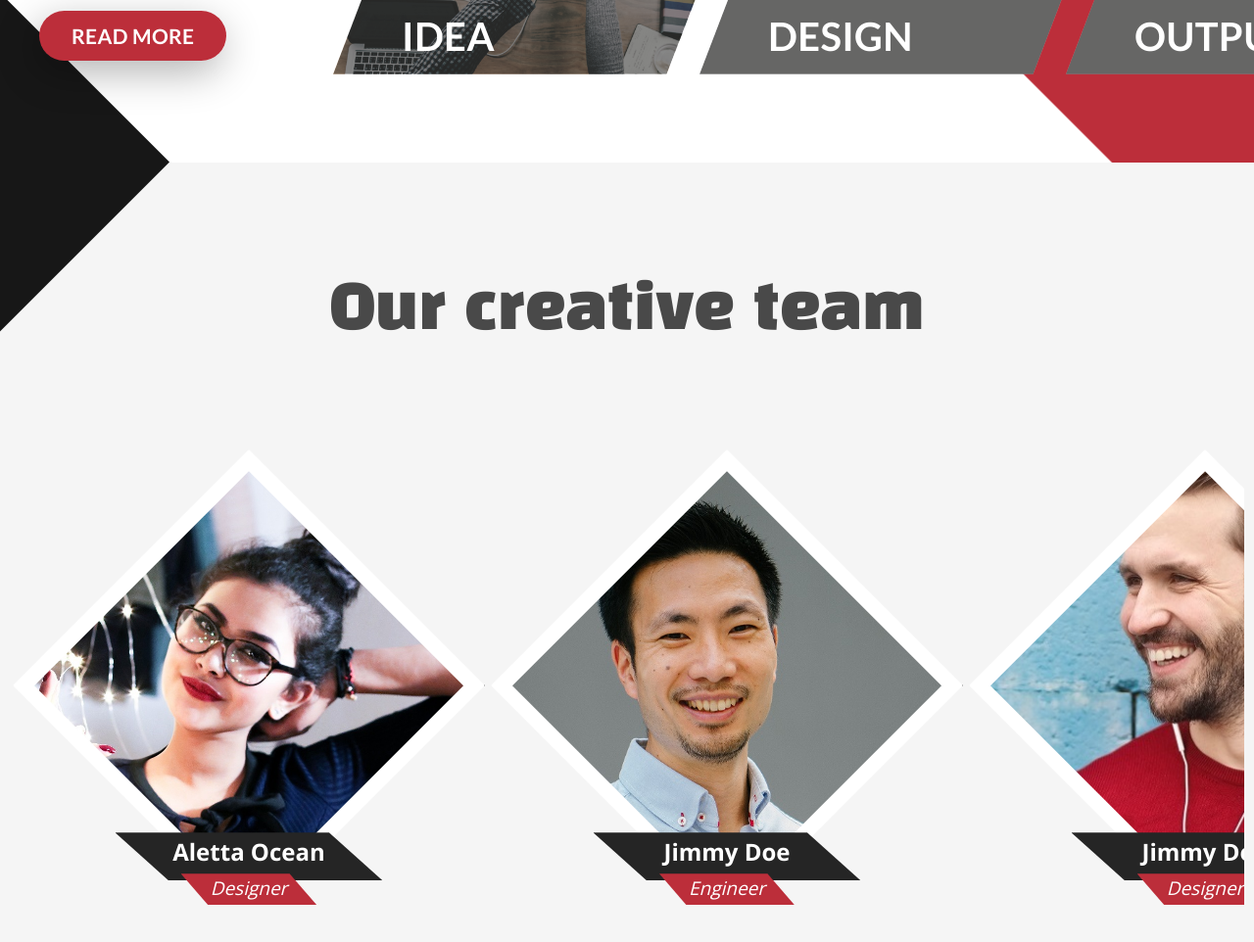
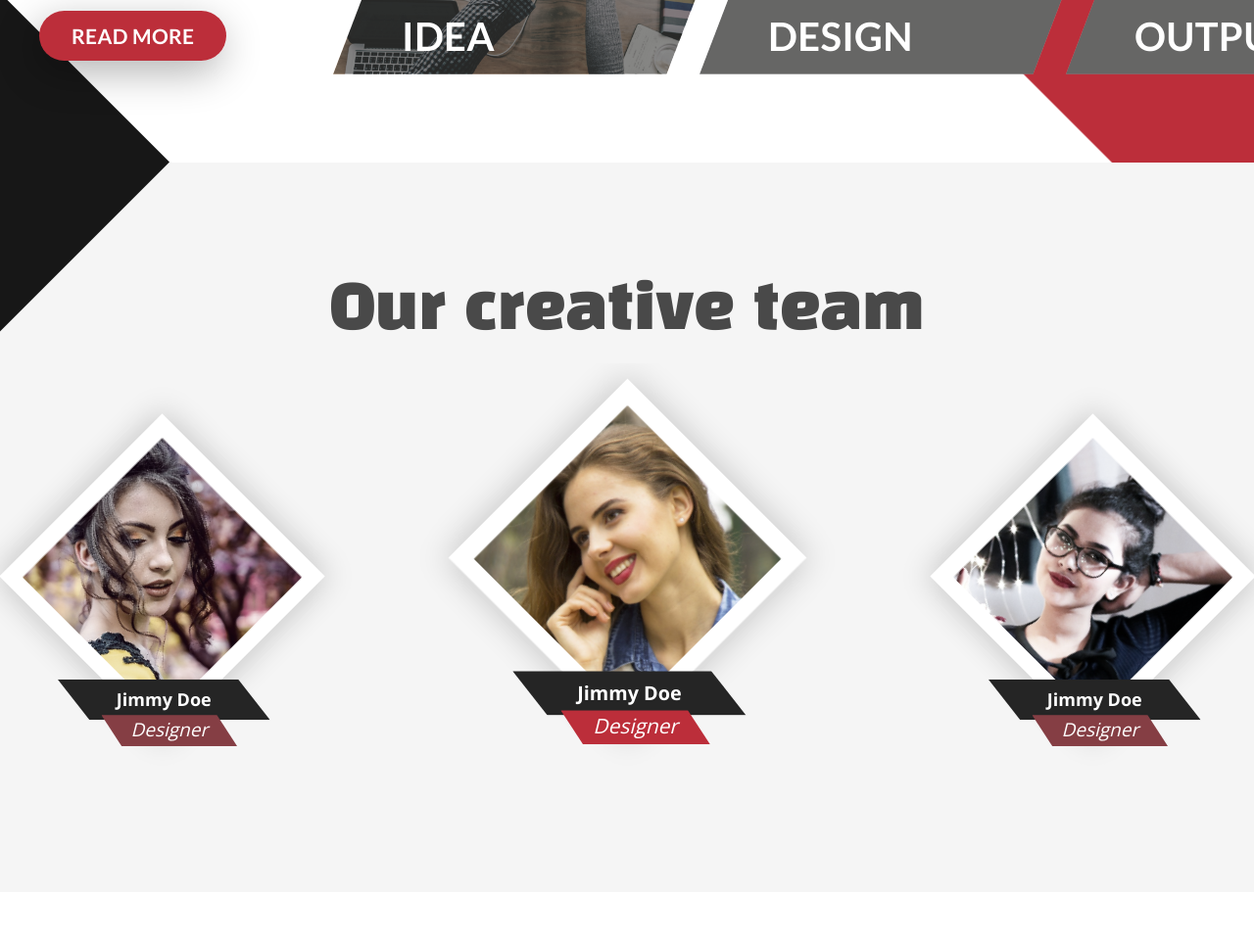
Before and after one commit to silvervian/Creative-Agency, a website built with webpack: page src/index.html in a window 1280 px wide. Shown: the part 2511-3473 px from the top of the page at 98% size. After the commit the page ends 3422 px from the top, so only its background shows below. Built offline with nearby package versions, Linux system fonts and the light colour scheme; grey boxes are pictures that could not be loaded; files whose address does not match are found by name.

Commit message:
Done slick-slider

```diff
--- a/src/index.html
+++ b/src/index.html
@@ -213,33 +213,41 @@
   <section class="team">
     <h2 class="secondary secondary--center">Our creative team</h2>
 
-    <div class="slider-wrapper">
-      <div class="slick-slider">
+    <div class="slick-slider">
+      <div class="member-wrapper">
         <div class="team__member">
-          <img src="img/member1.jpg" class="team__img">
-          <div class="team__name">Jessi Rogers</div>
-          <div class="team__rank">Developer</div>
+          <img class="team__img" src="img/member1.jpg" alt="">
         </div>
+        <div class="team__name">Jimmy Doe</div>
+        <div class="team__rank">Designer</div>
+      </div>
+      <div class="member-wrapper">
         <div class="team__member">
-          <img src="img/member2.jpg" class="team__img">
-          <div class="team__name">Aletta Ocean</div>
-          <div class="team__rank">Designer</div>
+          <img class="team__img" src="img/member2.jpg" alt="">
         </div>
+        <div class="team__name">Jimmy Doe</div>
+        <div class="team__rank">Designer</div>
+      </div>
+      <div class="member-wrapper">
         <div class="team__member">
-          <img src="img/member3.jpg" class="team__img">
-          <div class="team__name">Jimmy Doe</div>
-          <div class="team__rank">Engineer</div>
+          <img class="team__img" src="img/member3.jpg" alt="">
         </div>
+        <div class="team__name">Jimmy Doe</div>
+        <div class="team__rank">Designer</div>
+      </div>
+      <div class="member-wrapper">
         <div class="team__member">
-          <img src="img/member4.jpg" class="team__img">
-          <div class="team__name">Jimmy Doe</div>
-          <div class="team__rank">Designer</div>
+          <img class="team__img" src="img/member4.jpg" alt="">
         </div>
+        <div class="team__name">Jimmy Doe</div>
+        <div class="team__rank">Designer</div>
+      </div>
+      <div class="member-wrapper">
         <div class="team__member">
-          <img src="img/member5.jpg" class="team__img">
-          <div class="team__name">Audrey Bitoni</div>
-          <div class="team__rank">Designer</div>
+          <img class="team__img" src="img/member5.jpg" alt="">
         </div>
+        <div class="team__name">Jimmy Doe</div>
+        <div class="team__rank">Designer</div>
       </div>
     </div>
 
--- a/src/js/app.js
+++ b/src/js/app.js
@@ -8,9 +8,17 @@ smoothScroll();
 
 $(document).ready(() => {
   $('.slick-slider').slick({
+    centerMode: true,
     arrows: false,
-    autoplay: true,
-    slidesToShow: 1,
+    // autoplay: true,
+    // centerPadding: '60px',
+    slidesToShow: 3,
     variableWidth: true
+    // responsive: [
+    //   {
+    //     breakpoint: 600,
+    //     settings: unslick
+    //   }
+    // ]
   });
 });
--- a/src/sass/components/_slickslider.scss
+++ b/src/sass/components/_slickslider.scss
@@ -1,9 +1,19 @@
-.slider-wrapper {
+.slick-slider {
   width: 100%;
 }
 
 .slick-slider {
-  position: relative;
-  margin: 0 auto;
-  overflow: hidden;
+  // position: relative;
+  // margin: 0 auto;
+  // overflow-y: hidden;
 }
+
+.slick-current {
+  transform: scale(1.1) translateY(-17px);
+  // z-index: 11;
+  transition: .2s;
+
+  & * {
+    filter: grayscale(0) blur(0);
+  }
+}
--- a/src/sass/components/_team.scss
+++ b/src/sass/components/_team.scss
@@ -1,10 +1,9 @@
 .team {
   position: relative;
-  padding: 10rem 1rem;
+  padding: 10rem 0rem;
   background: #f5f5f5;
   display: flex;
   flex-direction: column;
-  align-items: center;
 
   &::before {
     content: '';
@@ -21,71 +20,63 @@
   }
 
   &__member {
-    display: flex;
+    // margin: 8rem 0;
     position: relative;
-    margin: 11rem 2.5rem 0;
-    max-width: 438px;
-    height: 438px;
-    transform: translate(50% 50%);
-    z-index: 3;
-
-    @include media(small) {
-      margin-left: -5rem;
-    }
-
-    &::before {
-      position: absolute;
-      content: '';
-      background: #ffff;
-      top: 0; left: 0;
-      width: 438px;
-      height: 438px;
-      transform: scale(1.1);
-      clip-path: polygon(50% 0%, 100% 50%, 50% 100%, 0% 50%);
-      z-index: 2;
-      box-shadow: 10px 10px 10px rgba(0,0,0,.9);
-    }
+    width: 235px;
+    height: 235px;
+    background: #fff;
+    transform: rotate(45deg);
+    // clip-path: polygon(50% 0%, 100% 50%, 50% 100%, 0% 50%);
+    box-shadow: 0 0 30px 2px rgba(0,0,0,.2);
+    filter: grayscale(50%) blur(.5px);
   }
 
   &__img {
-    position: relative;
-    width: 438px;
-    height: 438px;
+    position: absolute;
+    top: 0;
+    left: 0;
+    width: 285px;
+    height: 285px;
     object-fit: cover;
-    box-shadow: 1px 1px 30px rgba(0,0,0,.9);
+    transform: rotate(-45deg) translate(0%, -12%);
     clip-path: polygon(50% 0%, 100% 50%, 50% 100%, 0% 50%);
-    z-index: 3;
+
   }
 
   &__name {
+    position: absolute;
     text-align: center;
     color: #ffffff;
     font-family: $sans;
-    font-size: 2.4rem;
+    font-size: 1.8rem;
     font-weight: 700;
     line-height: 39.43px;
-    position: absolute;
-    bottom: 2rem; left: 50%;
-    width: 273px;
-    height: 49px;
+    padding: .1rem 6rem;
     background: #252525;
-    transform: translate(-50%, 0%);
-    clip-path: polygon(0 0, 80% 0, 100% 100%, 20% 100%);
-    z-index: 3;
+    transform: translate(5%, -30%);
+    clip-path: polygon(0 0, 85% 0, 100% 100%, 15% 100%);
+    filter: grayscale(50%) blur(.5px);
+    // z-index: 3;
   }
 
   &__rank {
+    position: absolute;
     padding: 0 3rem;
-    position: absolute;
-    bottom: -.5rem; left: 50%;
+    // bottom: -.5rem;
     background-color: #bc2e3a;
     color: #ffffff;
     font-family: $sans;
     font-size: 1.9rem;
     font-style: italic;
     line-height: 31.97px;
-    transform: translate(-50%, 0%);
-    clip-path: polygon(0 0, 80% 0, 100% 100%, 20% 100%);
+    transform: translate(40%, 75%);
+    clip-path: polygon(0 0, 85% 0, 100% 100%, 15% 100%);
     z-index: 5;
+    filter: grayscale(50%) blur(.5px);
   }
 }
+
+.member-wrapper {
+  padding: 10rem 12rem;
+  // transition: .2s;
+}
```
Also changed, not shown: dist/css/main.css, dist/index.html, dist/js/app.js.
